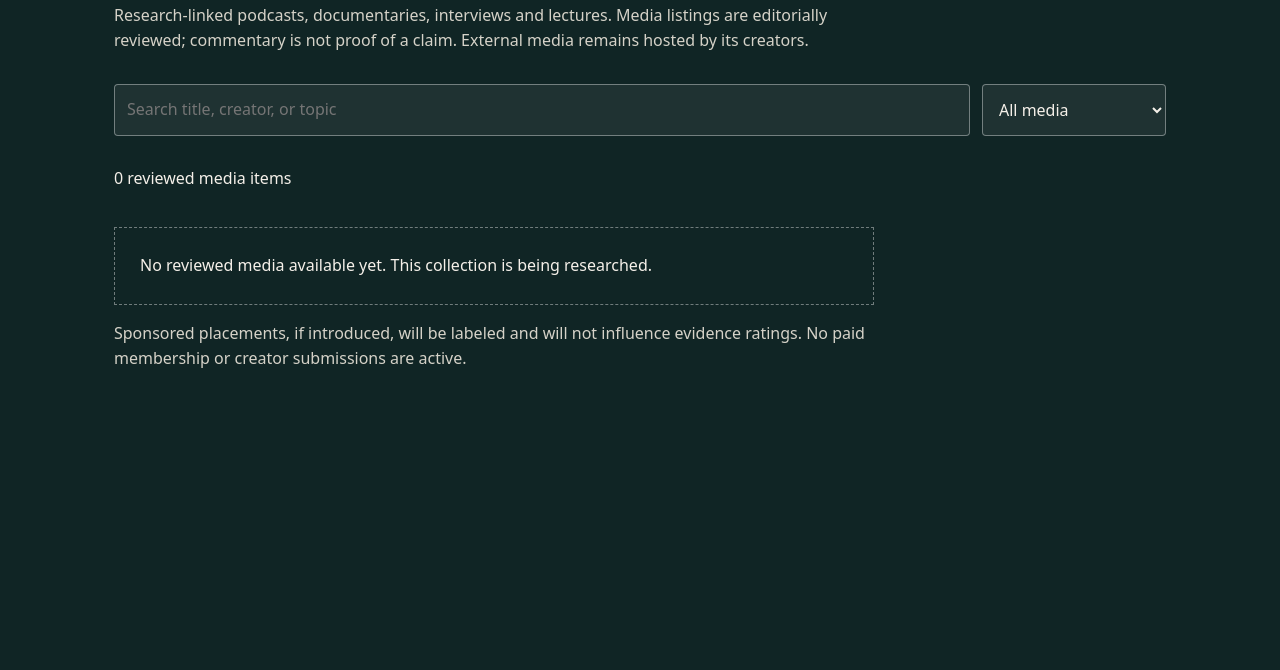
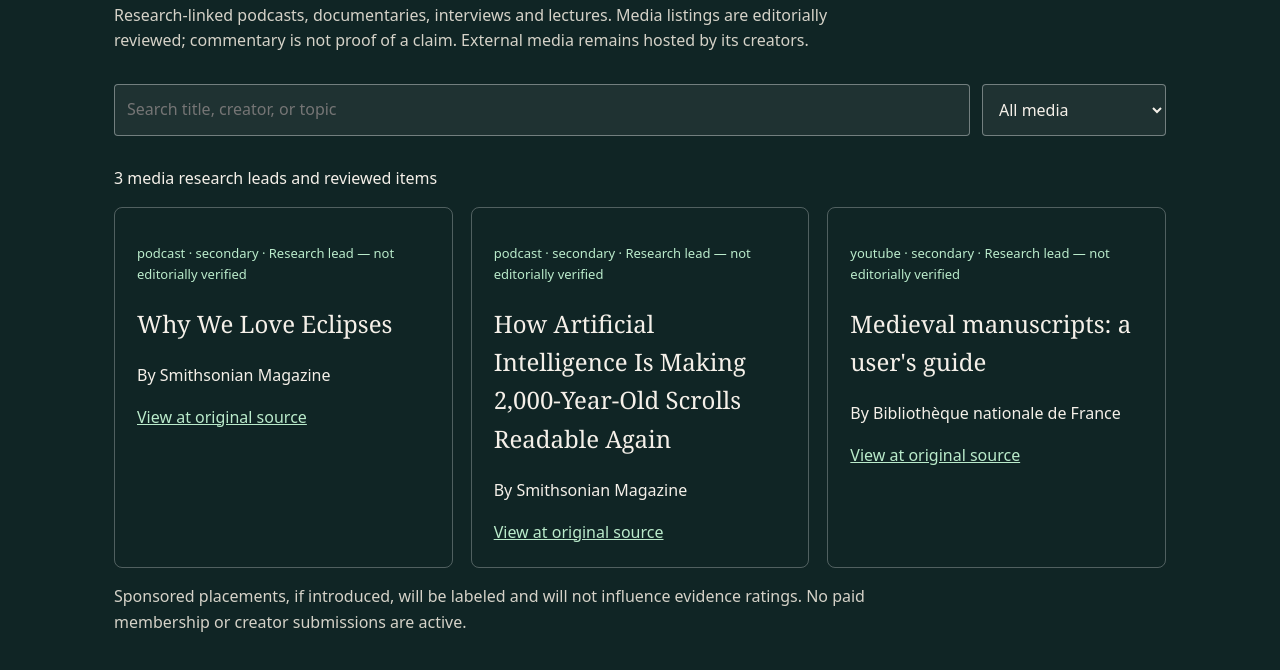
Before and after one commit to hippolicalotapus/world-wonder-web, a plain HTML site: page media.html in a window 1280 px wide. Shown: the part 214-884 px from the top of the page. Before the commit the page ends 800 px from the top, so only its background shows below. Drawn offline with Linux system fonts and the light colour scheme.

Commit message:
feat: display attributed research leads without claiming editorial review

```diff
--- a/media.html
+++ b/media.html
@@ -1,11 +1,11 @@
 <!doctype html>
 <html lang="en"><head><meta charset="utf-8"><meta name="viewport" content="width=device-width,initial-scale=1"><title>Audio & Video | World Wonder Web</title><style>
 :root{color-scheme:dark}*{box-sizing:border-box}body{margin:0;background:#102525;color:#f5f0e9;font:16px/1.6 system-ui,sans-serif}main{max-width:1100px;margin:auto;padding:28px 24px 90px}a{color:#baebcb}h1,h2{font-family:Georgia,serif;font-weight:400}h1{font-size:clamp(42px,7vw,72px);margin:32px 0 10px}p{max-width:760px}.note{color:#d5d2c8}.filters{display:flex;gap:12px;flex-wrap:wrap;margin:30px 0}input,select{background:#ffffff10;color:inherit;border:1px solid #ffffff60;padding:12px;border-radius:4px;font:inherit}input{flex:1;min-width:220px}select option{background:#252525}.grid{display:grid;grid-template-columns:repeat(auto-fit,minmax(250px,1fr));gap:18px}.card{border:1px solid #ffffff45;padding:22px;border-radius:8px}.tag{color:#baebcb;font-size:13px}.empty{border:1px dashed #ffffff66;padding:25px;margin-top:20px}a:focus-visible,input:focus-visible,select:focus-visible{outline:3px solid #baebcb;outline-offset:3px}</style></head>
-<body><main><a href="./index.html">← Back to World Wonder Web</a><h1>Audio & Video Library</h1><p class="note">Research-linked podcasts, documentaries, interviews and lectures. Media listings are editorially reviewed; commentary is not proof of a claim. External media remains hosted by its creators.</p><div class="filters"><input id="query" aria-label="Search audio and video" placeholder="Search title, creator, or topic"><select id="type" aria-label="Filter media type"><option value="">All media</option><option value="youtube">YouTube</option><option value="podcast">Podcasts</option><option value="institutional-video">Institutional video</option><option value="institutional-audio">Institutional audio</option></select></div><p id="count" role="status" aria-live="polite"></p><div id="items" class="grid"></div><p id="empty" class="empty" hidden>No reviewed media available yet. This collection is being researched.</p><p class="note">Sponsored placements, if introduced, will be labeled and will not influence evidence ratings. No paid membership or creator submissions are active.</p></main><script>
+<body><main><a href="./index.html">← Back to World Wonder Web</a><h1>Audio & Video Library</h1><p class="note">Research-linked podcasts, documentaries, interviews and lectures. Media listings are editorially reviewed; commentary is not proof of a claim. External media remains hosted by its creators.</p><div class="filters"><input id="query" aria-label="Search audio and video" placeholder="Search title, creator, or topic"><select id="type" aria-label="Filter media type"><option value="">All media</option><option value="youtube">YouTube</option><option value="podcast">Podcasts</option><option value="institutional-video">Institutional video</option><option value="institutional-audio">Institutional audio</option></select></div><p id="count" role="status" aria-live="polite"></p><div id="items" class="grid"></div><p id="empty" class="empty" hidden>No media research leads match this search.</p><p class="note">Sponsored placements, if introduced, will be labeled and will not influence evidence ratings. No paid membership or creator submissions are active.</p></main><script>
 'use strict';
 let records=[];
 const items=document.getElementById('items'),count=document.getElementById('count'),empty=document.getElementById('empty');
-function render(){const q=document.getElementById('query').value.trim().toLowerCase(),type=document.getElementById('type').value;items.replaceChildren();const visible=records.filter(r=>r.verificationStatus==='reviewed'&&(!type||r.mediaType===type)&&[r.title,r.publisher,...(r.topics||[])].join(' ').toLowerCase().includes(q));for(const r of visible){const card=document.createElement('article');card.className='card';const tag=document.createElement('p');tag.className='tag';tag.textContent=r.mediaType+' · '+r.evidenceRole;const h=document.createElement('h2');h.textContent=r.title;const creator=document.createElement('p');creator.textContent='By '+r.publisher;const link=document.createElement('a');link.textContent='View at original source';link.href=r.canonicalUrl;link.target='_blank';link.rel='noopener noreferrer';card.append(tag,h,creator,link);items.append(card)}count.textContent=visible.length+' reviewed media items';empty.hidden=visible.length>0}
+function render(){const q=document.getElementById('query').value.trim().toLowerCase(),type=document.getElementById('type').value;items.replaceChildren();const visible=records.filter(r=>['reviewed','proposed','reviewing'].includes(r.verificationStatus)&&(!type||r.mediaType===type)&&[r.title,r.publisher,...(r.topics||[])].join(' ').toLowerCase().includes(q));for(const r of visible){const card=document.createElement('article');card.className='card';const tag=document.createElement('p');tag.className='tag';tag.textContent=r.mediaType+' · '+r.evidenceRole+' · '+(r.verificationStatus==='reviewed'?'Editorially reviewed':'Research lead — not editorially verified');const h=document.createElement('h2');h.textContent=r.title;const creator=document.createElement('p');creator.textContent='By '+r.publisher;const link=document.createElement('a');link.textContent='View at original source';link.href=r.canonicalUrl;link.target='_blank';link.rel='noopener noreferrer';card.append(tag,h,creator,link);items.append(card)}count.textContent=visible.length+' media research leads and reviewed items';empty.hidden=visible.length>0}
 document.getElementById('query').addEventListener('input',render);document.getElementById('type').addEventListener('change',render);
 fetch('./data/media-catalog.json').then(r=>{if(!r.ok)throw Error('Catalog unavailable');return r.json()}).then(data=>{if(!Array.isArray(data))throw Error('Invalid catalog');records=data;render()}).catch(()=>{count.textContent='Media catalog unavailable in this preview';empty.hidden=false;empty.textContent='Media cannot load when this page is opened directly from a file or when the catalog is unavailable. Serve the site locally to preview the catalog.'});
 </script></body></html>
```
